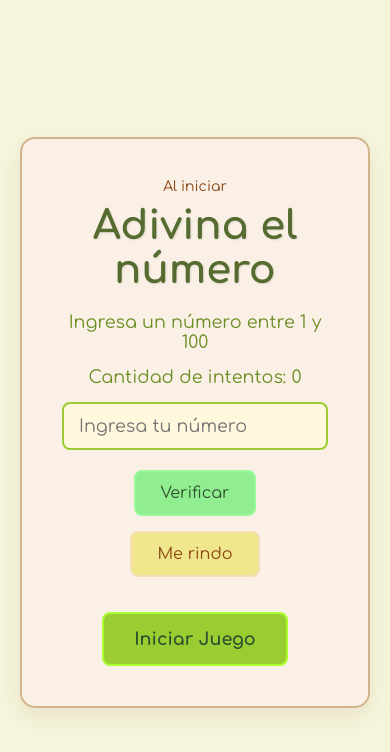
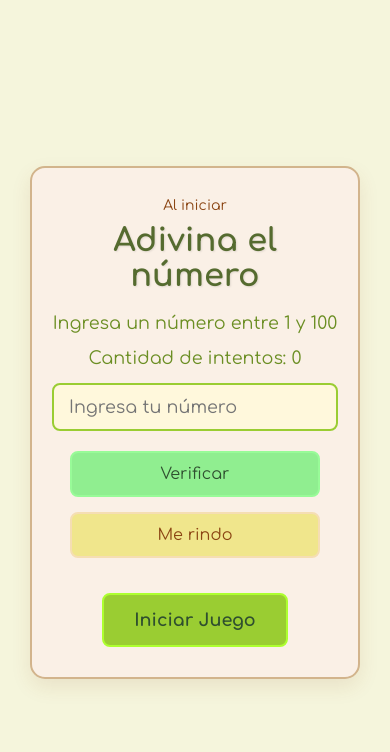
Before and after one commit to GalloMask/pv_tp4_grupo5, a React (Create React App) app: page / in a window 390 px wide. Shown: the top 752 px of the page. Built offline with nearby package versions, Linux system fonts and the light colour scheme.

Commit message:
Implementar responsive design y media queries para móviles

```diff
--- a/src/App.css
+++ b/src/App.css
@@ -167,3 +167,25 @@ p {
   font-size: 1rem;
   line-height: 1.4;
 }
+
+@media (max-width: 600px) {
+  .container {
+    padding: 30px 20px;
+    margin: 10px;
+  }
+
+  h1 {
+    font-size: 2rem;
+  }
+
+  .botones {
+    flex-direction: column;
+    align-items: center;
+  }
+
+  .btn-verificar,
+  .btn-rendirse {
+    width: 100%;
+    max-width: 250px;
+  }
+}
```
